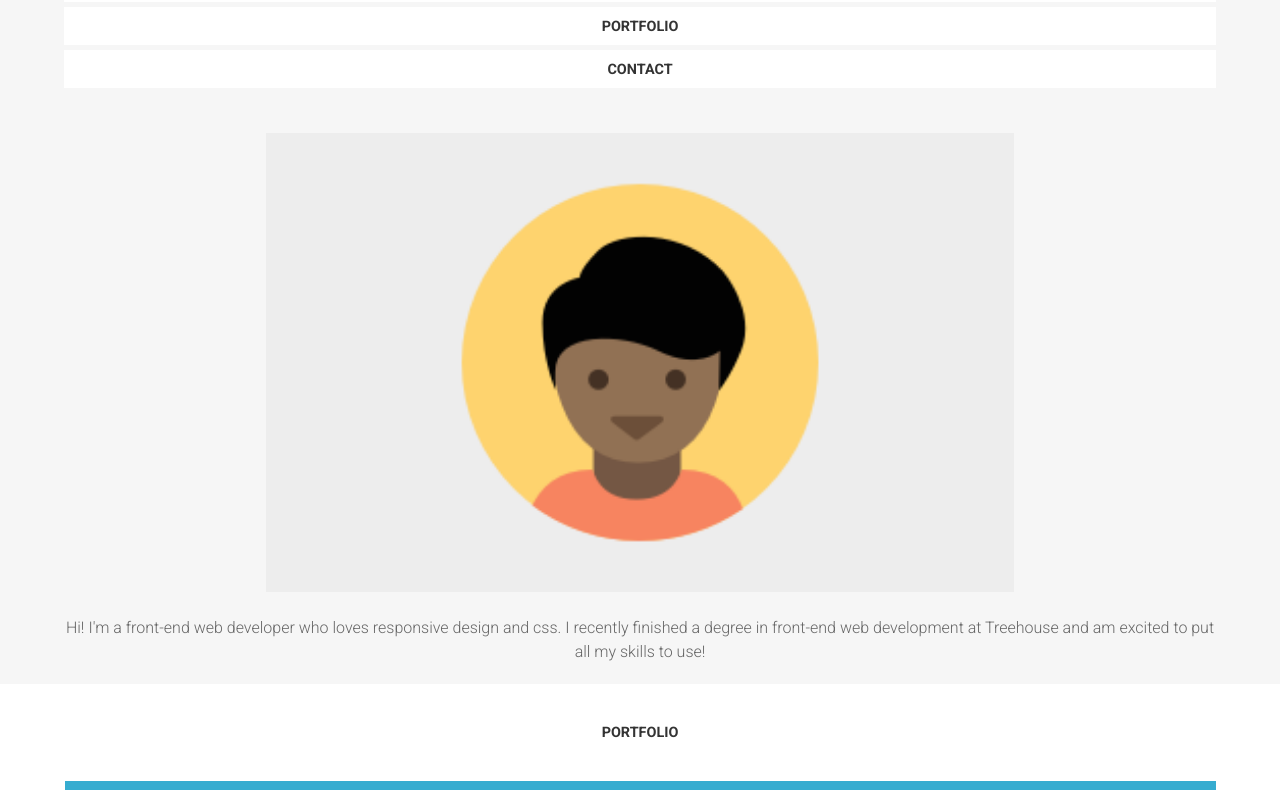
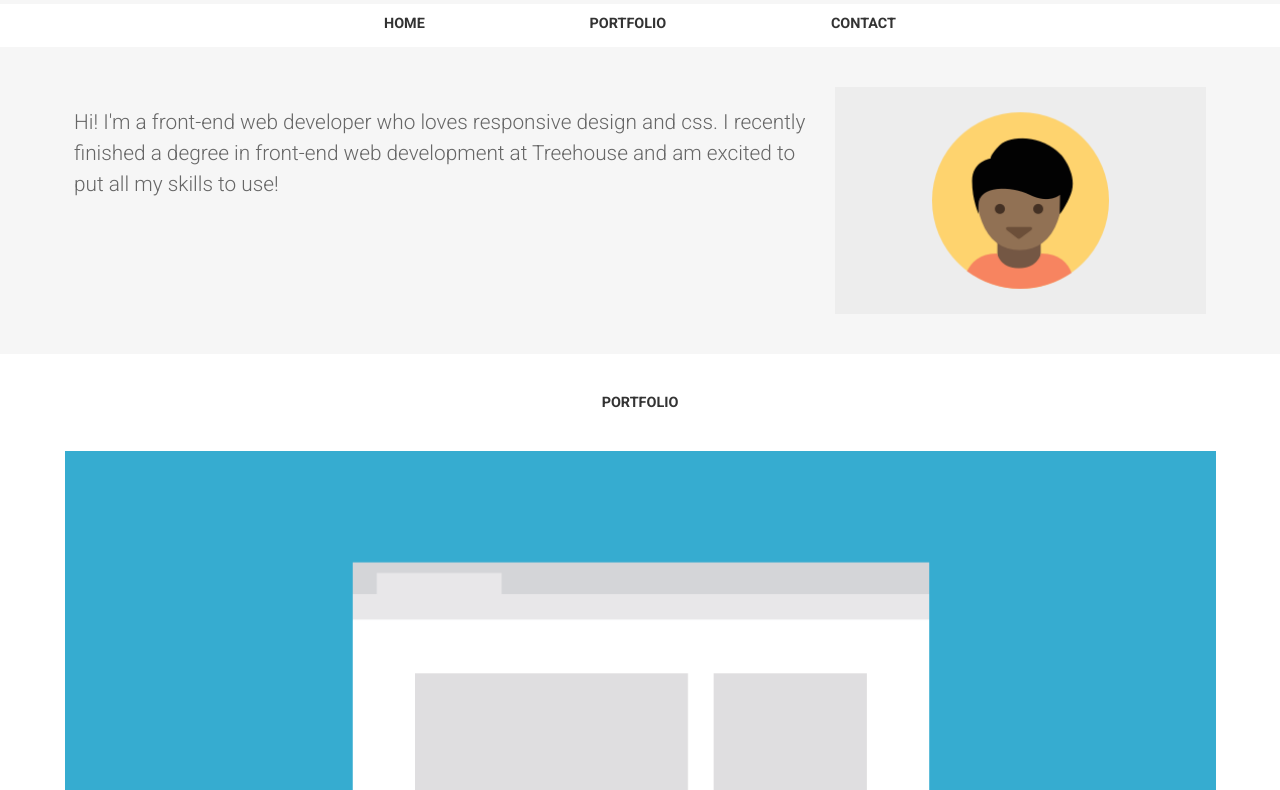
Before and after one commit to JCorfield99/TeamTreeHouse-Second-Project, a plain HTML site: page index.html in a window 1280 px wide. Shown: the part 111-901 px from the top of the page. Drawn offline with Linux system fonts and the light colour scheme.

Commit message:
Header for 768
Coded responsive styling for 768px screens and bigger for the header.

```diff
--- a/css/styles.css
+++ b/css/styles.css
@@ -116,7 +116,7 @@ main {
 }
 
 .profile-image {
-    width: 65%;
+    max-width: 65%;
     margin-top: 40px;
 }
 
@@ -154,7 +154,53 @@ main {
 ================================= */
 
 @media screen and (min-width: 768px) {
+    .main-header,
+    .main-nav,
+    .intro {
+        display: flex;
+    }
 
+    .main-header {
+        padding-top: 40px;
+        flex-direction: column;
+        align-items: center;
+    }
+
+    .nav-wrapper {
+        background-color: #fff;
+    }
+
+    .main-nav {
+        width: 40%;
+        margin: 0 auto;
+        flex: 1;
+        justify-content: space-between;
+    }
+
+    .intro {
+        width: 100vw;
+        padding: 0 5%;
+        margin: 40px 0;
+    }
+
+    .intro p {
+        flex: 2;
+        font-size: 1.3rem;
+        text-align: left;
+    }
+
+    .profile-image{
+        width: 40%;
+        margin: 0;
+        flex: 1;
+        order: 1;
+        align-self: center;
+    }
+
+    .intro p,
+    .profile-image {
+        margin: 0 10px;
+    }
 }
 
 @media screen and (min-width: 1024px) {
--- a/index.html
+++ b/index.html
@@ -13,7 +13,7 @@
         <header class="main-header">
             <h1 class="heading">Jordan Corfield</h1>
             <div class="wrapper">
-                <nav>
+                <nav class="nav-wrapper">
                     <ul class="main-nav">
                         <li><a href="#">Home</a></li>
                         <li><a href="#portfolio">Portfolio</a></li>
```
